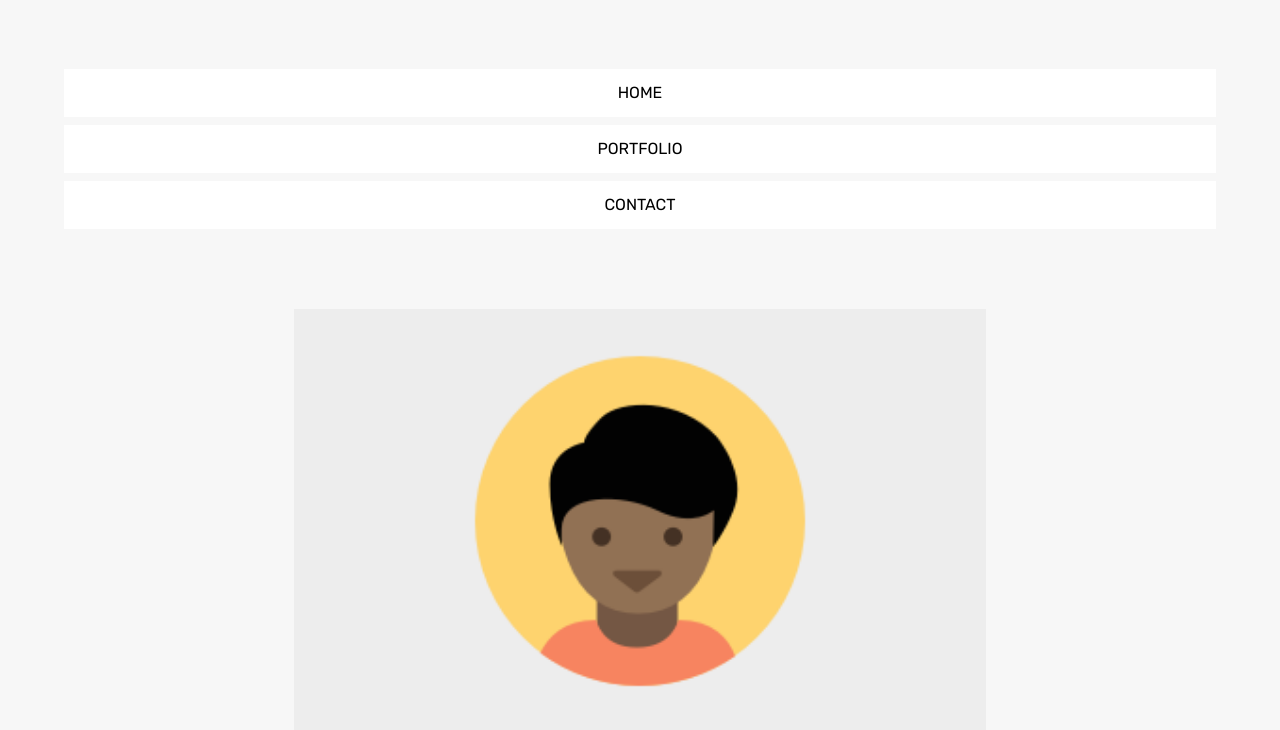
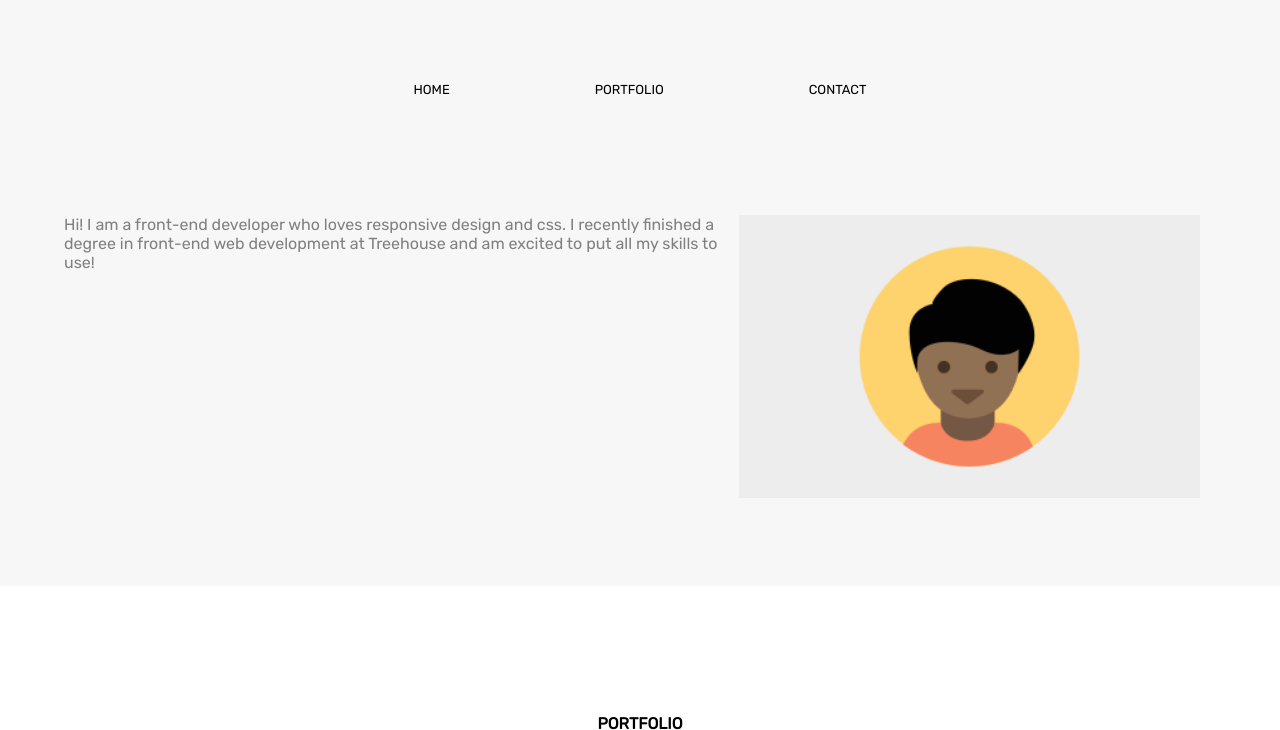
Before and after one commit to JaredStephens/Responsive_Layout, a plain HTML site: page index.html in a window 1280 px wide. Shown: the part 73-803 px from the top of the page. Drawn offline with Linux system fonts and the light colour scheme.

Commit message:
Making responsive website
Working on CSS to create media query's for screens size 768px.
navbar & bio are responsive

```diff
--- a/styles.css
+++ b/styles.css
@@ -82,3 +82,28 @@ h2 {
 	padding-bottom: 2em;
 	color: black;
 }
+/* tablet layout */
+@media screen and (min-width: 768px) {
+	#navbar {
+		text-align: center;
+	}
+	li {
+		display: inline-block;
+		background-color: #f7f7f7;
+		font-size: 13px;
+	}
+	#bio {
+		display: inline-block;
+		align-items: center;
+	}
+	#profile_img {
+		padding: 1em;
+		width: 40%;
+		height: 40%;
+		float: right;
+	}
+	#bio > section {
+		text-align: left;
+		padding-top: 1em;
+	}
+}
```
